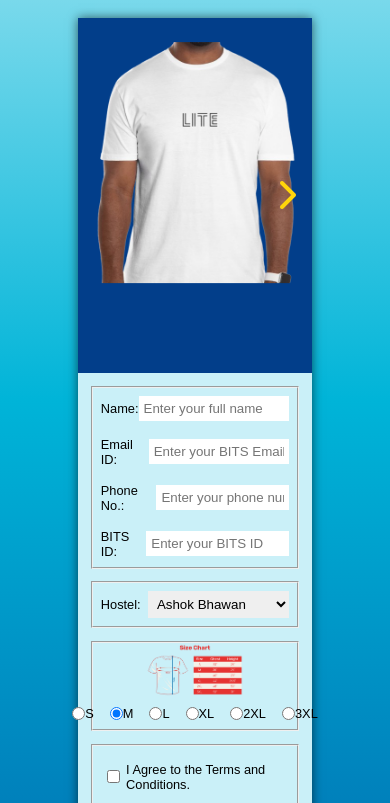
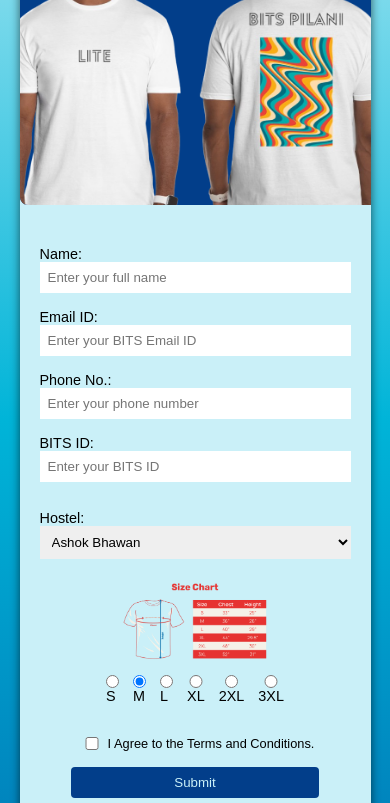
Before and after one commit to varprabhlite/merch-signings, a plain HTML site: page index.html in a window 390 px wide. Shown: the part 77-880 px from the top of the page. Drawn offline with Linux system fonts and the light colour scheme; a web font is replaced by a local one.

Commit message:
fix responsiveness

```diff
--- a/style.css
+++ b/style.css
@@ -1,15 +1,15 @@
 @import url('https://fonts.cdnfonts.com/css/ankh-sanctuary');
 
-*{
+* {
   margin: 0;
   padding: 0;
-  border: border-box;
+  box-sizing: border-box;
   font-family: Arial, Helvetica, sans-serif;
 }
 
-body{
-  background: linear-gradient(#90E0EF, #00B4D8, #0077B6) ;
-  height: 100vh;
+body {
+  background: linear-gradient(#90E0EF, #00B4D8, #0077B6);
+  min-height: 100vh;
   background-repeat: no-repeat;
   display: flex;
   flex-direction: column;
@@ -17,163 +17,164 @@ body{
   padding-bottom: 2rem;
 }
 
-.title{
+.title {
   display: flex;
-  justify-content: space-around;
+  justify-content: center;
   margin: 2vh;
 }
 
-.title h1{
+.title h1 {
   color: #540b0e;
   font-family: 'Ankh Sanctuary', sans-serif;
   font-size: 2.5rem;
   font-weight: 500;
 }
 
-.form-container{
+.form-container {
   display: flex;
-  align-items: center;
+  align-items: stretch;
   justify-content: center;
   width: 80vw;
-  height: 100%;
-  box-shadow: 0 0 10px rgba(0,0,0,0.6);
-  margin:auto;
+  max-width: 1200px;
+  margin: auto;
+  box-shadow: 0 0 10px rgba(0, 0, 0, 0.6);
+  background-color: #CAF0F8;
+  border-radius: 8px;
+  overflow: visible;
 }
 
-.form-container .merchandise-carousel{
+.merchandise-carousel {
   background-color: #023e8a;
   position: relative;
-  height: 100%;
   width: 50%;
   overflow: hidden;
+  border-radius: 8px 0 0 8px;
 }
 
-.merchandise-carousel .carousel-slider{
+.carousel-slider {
+  display: flex;
+  justify-content: center;
+  align-items: center;
   position: relative;
-  display: flex;
-  flex-direction: column;
-  align-items: center;
-  justify-content: space-evenly;
+  height: 100%;
 }
 
-.carousel-slider img{
+.carousel-slider img {
+  width: 80%;
+  height: auto;
+  opacity: 0;
+  transition: opacity 0.2s;
   position: absolute;
-  object-fit: cover;
-  opacity: 0;
-  top: 80%;
-  transform: translateY(10%);
 }
 
-.carousel-slider img.active{
+.carousel-slider img.active {
   opacity: 1;
-  transition: opacity 0.5s;
+  height: 500px;
+  width: auto;
 }
 
-.carousel-slider .shirt-front-view{
-  height: 511px;
-}
-
-.merchandise-carousel i{
-  z-index: 2;
+.merchandise-carousel i {
   position: absolute;
   top: 50%;
   font-size: 2rem;
   color: #ffd60a;
   cursor: pointer;
   transform: translateY(-50%);
+  z-index: 2;
 }
 
-.merchandise-carousel i.fa-chevron-left{
+.merchandise-carousel i.fa-chevron-left {
   left: 1rem;
 }
 
-.merchandise-carousel i.fa-chevron-right{
+.merchandise-carousel i.fa-chevron-right {
   right: 1rem;
 }
 
-.form-container .form-info{
-  background-color: #CAF0F8;
-  height: 100%;
+.form-info {
   width: 50%;
+  padding: 20px;
+  display: flex;
+  flex-direction: column;
+  justify-content: center;
 }
 
 .error {
   color: red;
   font-size: 0.8rem;
-  display:none;
+  display: none;
   margin: 0.2rem auto;
 }
 
-.success{
+.success {
   color: green;
   font-size: 0.8rem;
-  display:none;
+  display: none;
   margin: 0.2rem auto;
 }
 
-.form-info form fieldset {
+form fieldset {
   display: flex;
   flex-direction: column;
-  margin: 0.8rem;
+  margin: 0.8rem 0;
+  border: none;
 }
 
-.form-info form label {
+form label {
   font-family: Arial, Helvetica, sans-serif;
   font-size: clamp(0.8rem, 1vw, 1.2rem);
-  padding: 0.5rem;
+  padding: 0.5rem 0;
   display: flex;
   justify-content: space-between;
   align-items: center;
 }
 
-.form-info form input{
+form input,
+form select {
   border: none;
   width: 75%;
   padding: 5px;
 }
 
-.form-info form select{
-  border: none;
-  width: 75%;
-  padding: 5px;
-}
-
-.form-info form img{
+form img {
   width: 50%;
   height: auto;
   margin: auto;
 }
 
-.form-info form .size-select{
+.size-select {
   min-width: 200px;
 }
 
-.form-info form .sizes-container{
+.sizes-container {
   display: flex;
   align-items: center;
   justify-content: center;
   width: 100%;
+  gap: 1rem;
   font-size: clamp(0.5rem, 1vw, 1.2rem);
 }
 
-.form-info form .final .buttons{
+.final .buttons {
   display: flex;
   justify-content: space-around;
   margin: 0.5rem 20%;
 }
 
-.form-info form .final .terms-and-conditions{
+.final .terms-and-conditions {
   display: flex;
+  flex-direction: row;
+  align-items: center;
   justify-content: center;
   font-size: clamp(0.8rem, 1vw, 1.2rem);
   margin-top: 0.5rem;
 }
 
-.form-info form .final #terms-and-conditions-box{
+#terms-and-conditions-box {
   width: 2rem;
 }
 
-.form-info form .final button{
+.final button {
   width: 30%;
   padding: 0.5rem;
   background-color: #023e8a;
@@ -183,46 +184,123 @@ body{
   border-radius: 0.25rem;
 }
 
-.form-info form .final .submit-button:hover{
+.final .submit-button:hover {
   background-color: #023e8aaa;
 }
 
-.form-info form .final .reset-button{
+.final .reset-button {
   background-color: #ffd60a;
   color: black;
   transition: 0.2s ease-in-out;
 }
 
-.form-info form .final .reset-button:hover{
+.final .reset-button:hover {
   background-color: #540b0e;
   color: white;
   transition: 0.2s ease-in-out;
 }
 
 @media (max-width: 1100px) {
-  body{
-    height: 100%;
-    padding: 0;
+  .form-container {
+    width: 90vw;
+    flex-direction: column;
   }
 
-  .form-container{
-    display: flex;
-    flex-direction: column;
-    width: auto;
-    height: 100vh;
-    margin: 1rem 20vw;
+  .merchandise-carousel,
+  .form-info {
+    width: 100%;
   }
 
-  .form-container .merchandise-carousel,
-  .form-container .form-info {
-    width: 100%;
-    height: 100%;
+  .merchandise-carousel i {
+    display: none !important;
+  }
+
+  .carousel-slider {
+    height: auto;
   }
 
   .carousel-slider img {
-    width: 210px;
-    position: absolute;
-    height: auto !important;
+    width: auto;
+    height: 500px !important;
+    margin: auto;
+    position: static;
+    opacity: 1;
+  }
+}
+
+@media (max-width: 768px) {
+  .form-container {
+    width: 90vw;
+    flex-direction: column;
+  }
+
+  .merchandise-carousel,
+  .form-info {
+    width: 100%;
+  }
+
+  .merchandise-carousel i {
+    display: none !important;
+  }
+
+  .carousel-slider img {
+    height: 220px !important;
+    width: auto;
+    position: static;
+    opacity: 1;
+  }
+
+  form label {
+    flex-direction: column;
+    align-items: flex-start;
+  }
+
+  form input,
+  form select {
+    width: 100%;
+  }
+
+  .final .buttons {
+    flex-direction: column;
+    align-items: center;
+    margin: 0.5rem 0;
+  }
+
+  .final button {
+    width: 80%;
+    margin-bottom: 0.5rem;
+  }
+
+  .final .terms-and-conditions {
+    display: flex;
+    justify-content: center;
     margin: auto;
   }
 }
+
+@media (max-width: 480px) {
+  .title h1 {
+    font-size: 1.5rem;
+  }
+
+  form label {
+    font-size: 0.9rem;
+  }
+
+  form input,
+  form select {
+    padding: 8px;
+  }
+
+  .sizes-container label {
+    margin: 3px;
+  }
+
+  .final button {
+    padding: 8px 15px;
+  }
+
+  .sizes-container {
+    gap: 0.5rem;
+  }
+}
```
